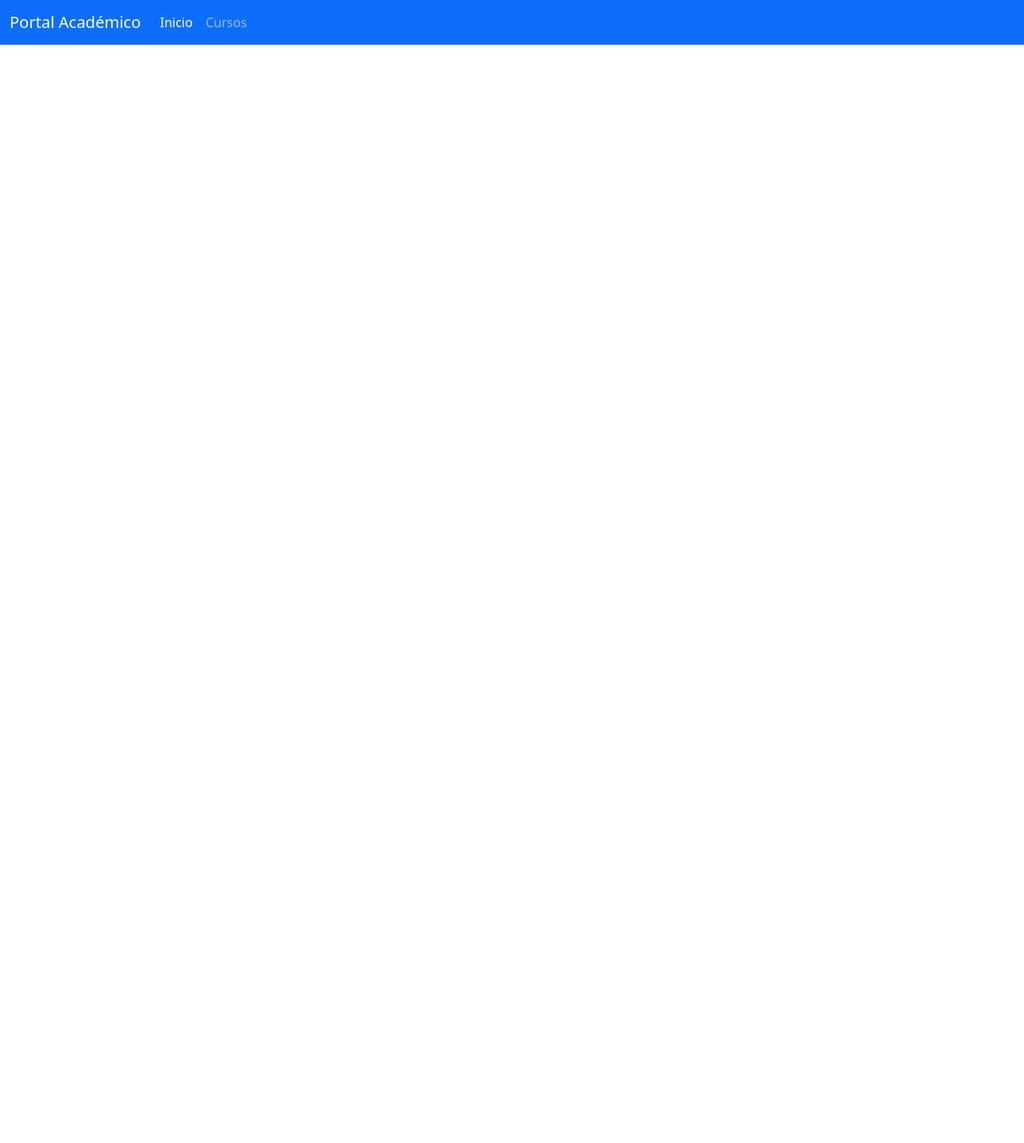
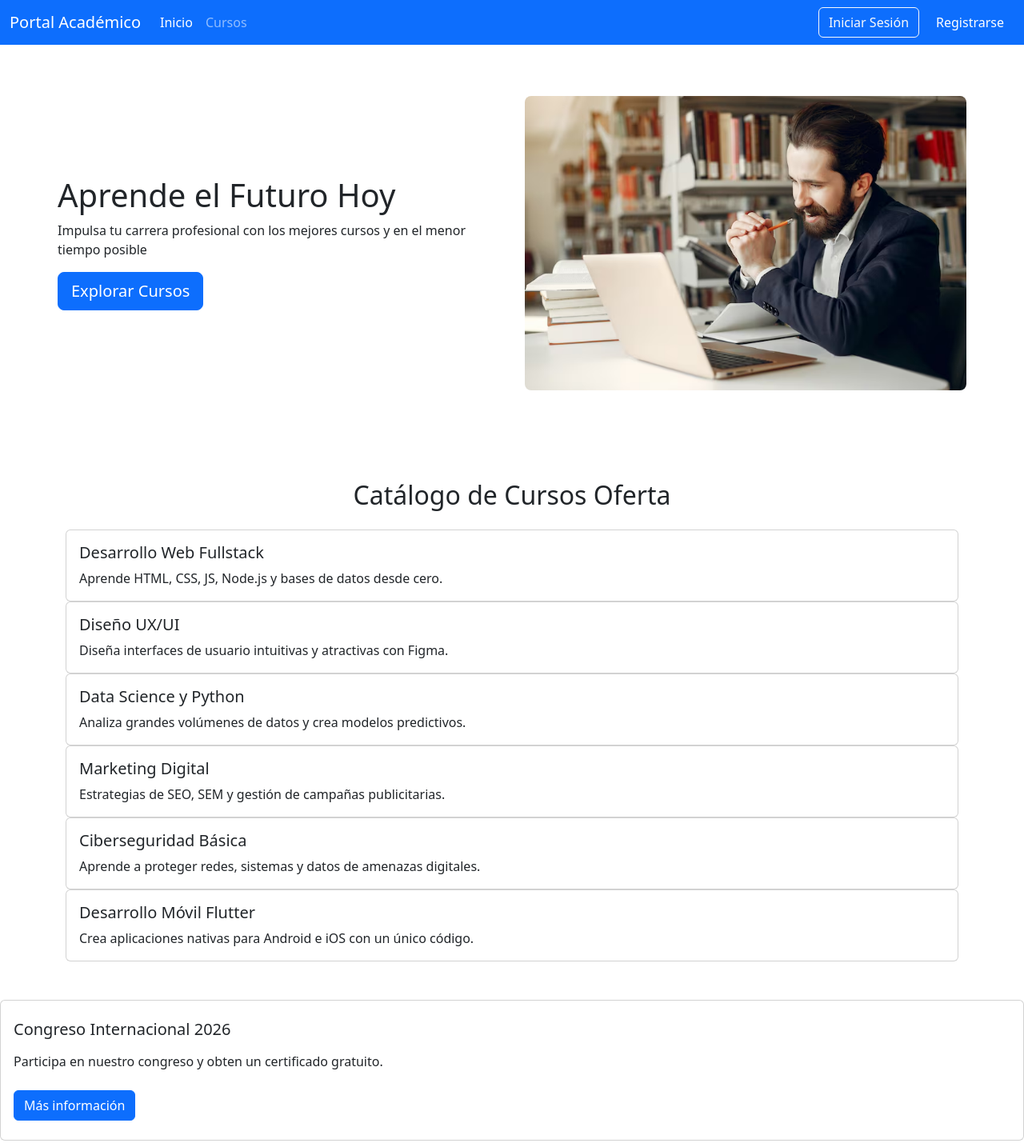
Before and after one commit to rodrigozeballosbruna-cell/IDWeb, a plain HTML site: page Lab03/index.html in a window 1280 px wide. Shown: the whole page at 80% size. Before the commit the page ends 800 px from the top, so only its background shows below. Drawn offline with nearby package versions, Linux system fonts and the light colour scheme.

Commit message:
Culminacion Bootstrap

```diff
--- a/Lab03/css/estilos.css
+++ b/Lab03/css/estilos.css
@@ -1,4 +1,34 @@
 /* CSS Nativo Grid Mobile First */
+.hero-section {
+  display: flex;
+  flex-direction: column-reverse; /* Móviles: Imagen abajo del texto */
+  align-items: center;
+  justify-content: space-between;
+  padding: 2rem 1rem;
+  gap: 2rem;
+  max-width: 1200px;
+  margin: 0 auto;
+}
+.hero-content {
+  flex: 1;
+}
+
+.hero-image {
+  flex: 1;
+  text-align: center;
+}
+
+.hero-image img {
+  max-width: 100%;
+  height: auto;
+  border-radius: 8px;
+}
+@media (min-width: 768px) {
+  .hero-section {
+    flex-direction: row;
+    padding: 4rem 2rem;
+  }
+}
 .card-grid {
 display: grid;
 grid-template-columns: 1fr; /* Mobile */
@@ -11,6 +41,7 @@ grid-template-columns: repeat(2, 1fr); /* Tablet */
 }
 @media (min-width: 992px) {
 .card-grid {
-grid-template-columns: repeat(3, 1fr); /* Desktop */
+grid-template-columns: repeat(auto-fit, minmax(250px,1fr)); /* Desktop */
+gap: 1.5rem;
 }
 }
--- a/Lab03/index.html
+++ b/Lab03/index.html
@@ -3,27 +3,136 @@
     <link rel="stylesheet" href="css/estilos.css">
     <meta charset="utf-8">
     <meta name="viewport" content="width=device-width, initial-scale=1">
-    <title>Bootstrap demo</title>
+    <title>Pagina con Bootstrap</title>
     <link href="https://cdn.jsdelivr.net/npm/bootstrap@5.3.8/dist/css/bootstrap.min.css" rel="stylesheet" integrity="sha384-sRIl4kxILFvY47J16cr9ZwB07vP4J8+LH7qKQnuqkuIAvNWLzeN8tE5YBujZqJLB" crossorigin="anonymous">
 </head>
 <body>
-
+    <script src="https://cdn.jsdelivr.net/npm/bootstrap@5.3.8/dist/js/bootstrap.bundle.min.js" integrity="sha384-FKyoEForCGlyvwx9Hj09JcYn3nv7wiPVlz7YYwJrWVcXK/BmnVDxM+D2scQbITxI" crossorigin="anonymous"></script>
+   <header>
         <nav class="navbar navbar-expand-lg navbar-dark bg-primary">
             <div class="container-fluid">
                 <a class="navbar-brand" href="#">Portal Académico</a>
 
-    <button class="navbar-toggler" type="button" data-bs-toggle="collapse" data-
-    bs-target="#navbarNav">
+                <button class="navbar-toggler" type="button" data-bs-toggle="collapse" data-bs-target="#navbarNav">
 
                     <span class="navbar-toggler-icon"></span>
-    <span></button>
+                </button>
         <div class="collapse navbar-collapse" id="navbarNav">
             <ul class="navbar-nav me-auto">
                 <li class="nav-item"><a class="nav-link active" href="#">Inicio</a></li>
                 <li class="nav-item"><a class="nav-link" href="#">Cursos</a></li>
             </ul>
+
+            <div class="d-flex gap-2">
+                <a href="#" class="btn btn-outline-light">Iniciar Sesión</a>
+                <a href="#" class="btn btn-primary">Registrarse</a>
             </div>
         </div>
+
         </nav>
+    </header>
+
+    <main>
+        <section class="hero-section">
+            <div class="hero-content">
+                <h1>Aprende el Futuro Hoy</h1>
+                <p>Impulsa tu carrera profesional con los mejores cursos y en el menor tiempo posible </p>
+                <a href="#catalogo" class="btn btn-primary btn-lg">Explorar Cursos</a>
+            </div>
+            <div class="hero-image">
+                <img src="chico-guapo-estudia-biblioteca_1157-22209.avif" alt="Imagen representativa">
+            </div>
+        </section>
+
+        <section id="catalogo" class="container py-5">
+            <h2 class="text-center mb-4">Catálogo de Cursos Oferta</h2>
+            <div class="courses-grid">
+                <!-- Tarjeta 1 -->
+                <div class="card h-100">
+                    <div class="card-body">
+                        <h5 class="card-title">Desarrollo Web Fullstack</h5>
+                        <p class="card-text">Aprende HTML, CSS, JS, Node.js y bases de datos desde cero.</p>
+                    </div>
+                </div>
+                <!-- Tarjeta 2 -->
+                <div class="card h-100">
+                    <div class="card-body">
+                        <h5 class="card-title">Diseño UX/UI</h5>
+                        <p class="card-text">Diseña interfaces de usuario intuitivas y atractivas con Figma.</p>
+                    </div>
+                </div>
+                <!-- Tarjeta 3 -->
+                <div class="card h-100">
+
+                    <div class="card-body">
+                        <h5 class="card-title">Data Science y Python</h5>
+                        <p class="card-text">Analiza grandes volúmenes de datos y crea modelos predictivos.</p>
+                    </div>
+                </div>
+                <!-- Tarjeta 4 -->
+                <div class="card h-100">
+
+                    <div class="card-body">
+                        <h5 class="card-title">Marketing Digital</h5>
+                        <p class="card-text">Estrategias de SEO, SEM y gestión de campañas publicitarias.</p>
+                    </div>
+                </div>
+                <!-- Tarjeta 5 -->
+                <div class="card h-100">
+
+                    <div class="card-body">
+                        <h5 class="card-title">Ciberseguridad Básica</h5>
+                        <p class="card-text">Aprende a proteger redes, sistemas y datos de amenazas digitales.</p>
+                    </div>
+                </div>
+                <!-- Tarjeta 6 -->
+                <div class="card h-100">
+
+                    <div class="card-body">
+                        <h5 class="card-title">Desarrollo Móvil Flutter</h5>
+                        <p class="card-text">Crea aplicaciones nativas para Android e iOS con un único código.</p>
+                    </div>
+                </div>
+            </div>
+        </section>
+
+
+        <div class="card mb-4">
+            <div class="card-body py-4"> <!-- Utilidad de espaciado vertical py-4 -->
+                <h5 class="card-title mb-3">Congreso Internacional 2026</h5> <!-- Espaciado inferior mb-3 -->
+                <p class="card-text mb-4">
+                    Participa en nuestro congreso y obten un certificado gratuito.
+                </p>
+
+                <!-- AQUÍ APARECE EL BOTÓN -->
+                <button
+                type="button"
+                class="btn btn-primary"
+                data-bs-toggle="modal"
+                data-bs-target="#noticiaModal">
+                Más información
+                </button>
+            </div>
+        </div>
+        <!-- Cuadro Modal de Bootstrap -->
+        <div class="modal fade" id="noticiaModal" tabindex="-1" aria-labelledby="noticiaModalLabel" aria-hidden="true">
+            <div class="modal-dialog">
+                <div class="modal-content">
+                    <div class="modal-header">
+                        <h5 class="modal-title" id="noticiaModalLabel">Detalles del Hackathon 2026</h5>
+                        <button type="button" class="btn-close" data-bs-dismiss="modal" aria-label="Close"></button>
+                    </div>
+                    <div class="modal-body">
+                        <p>El evento se llevará a cabo del 15 al 16 de Octubre. Incluye talleres con expertos de la industria. Ponencias en vivo y certificación doble</p>
+                    </div>
+                    <div class="modal-footer">
+                        <button type="button" class="btn btn-secondary" data-bs-dismiss="modal">Cerrar
+                        </button>
+                    </div>
+                </div>
+            </div>
+        </div>
+
+    </main>
 
 </body>
```
Also changed, not shown: Lab03/chico-guapo-estudia-biblioteca_1157-22209.avif (added). Lines whose indentation alone changed are shown as unchanged.
